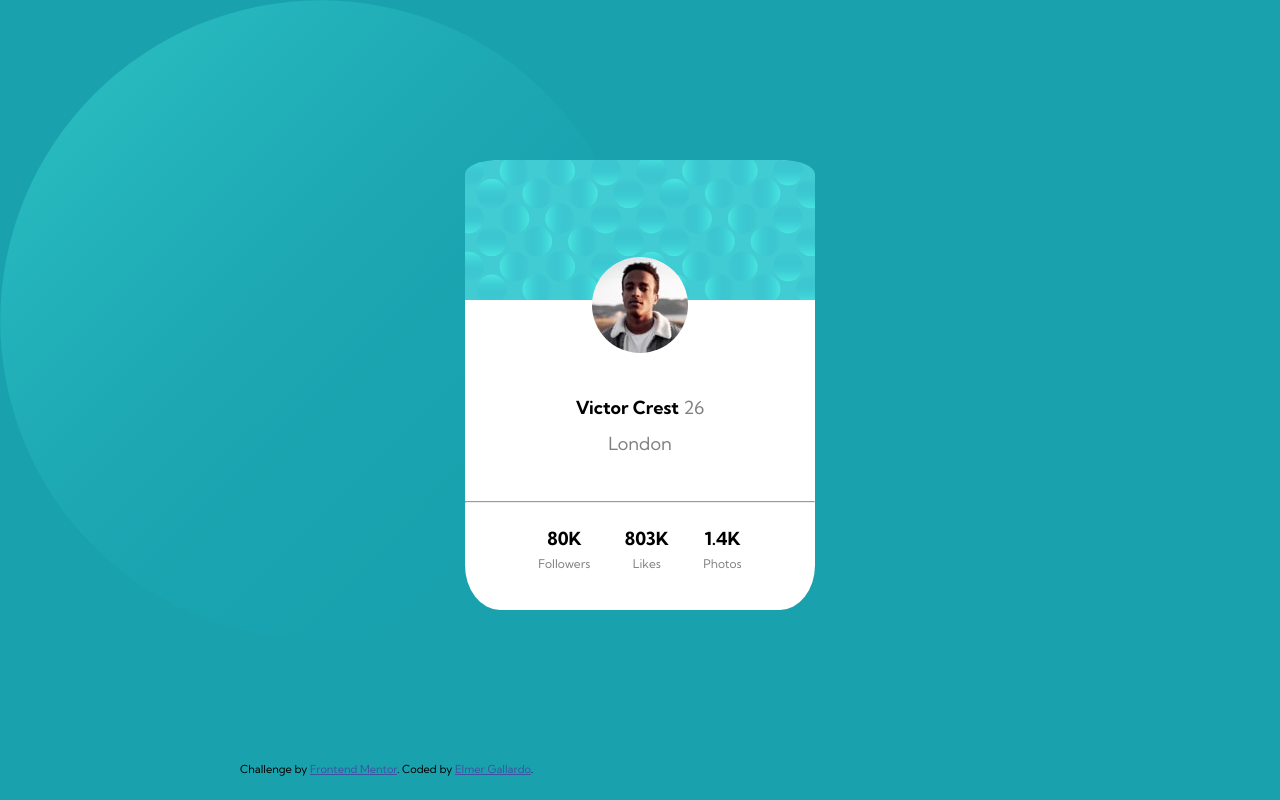
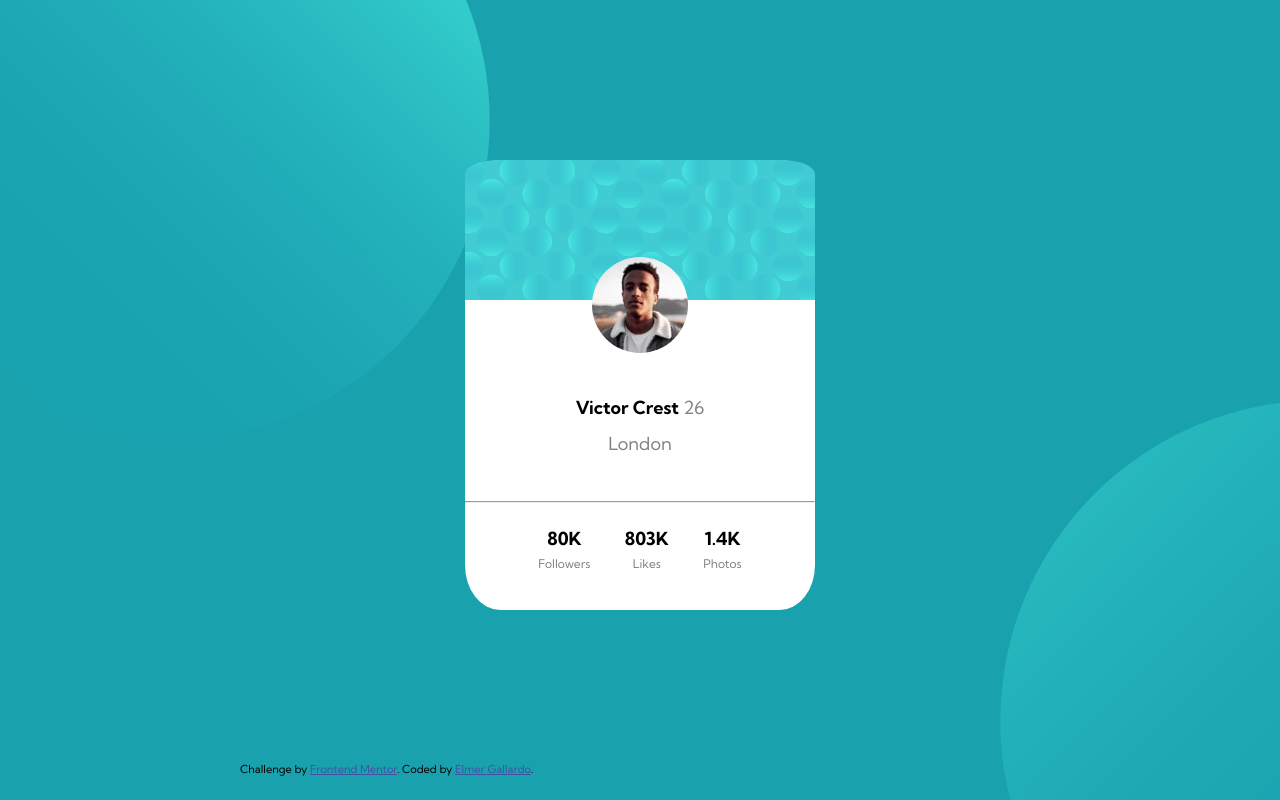
Before and after one commit to egallardo/profile-card-component.github.io, a plain HTML site: page index.html in a window 1280 px wide. Drawn offline with Linux system fonts and the light colour scheme.

Commit message:
Adding multiple backgrounds

```diff
--- a/css/style.css
+++ b/css/style.css
@@ -1,16 +1,13 @@
-.bottom-img{
 
-}
-.top-img{
-
-}
 body{
   background: hsl(185, 75%, 39%);
-  height: 100%;
-  width: 100%;
-  background-image: url(../images/bg-pattern-bottom.svg);
+  background-image: url(../images/bg-pattern-top.svg),
+  url(../images/bg-pattern-bottom.svg);
   background-size:  50%;
-  background-repeat: no-repeat;
+  background-repeat: no-repeat,
+  no-repeat;
+  background-position: -150px -200px  ,
+  1000px 400px;
   font-family:'Kumbh Sans', sans-serif;
   font-size: 18px;
   margin: auto;
```
Also changed, not shown: screenshot.png.
